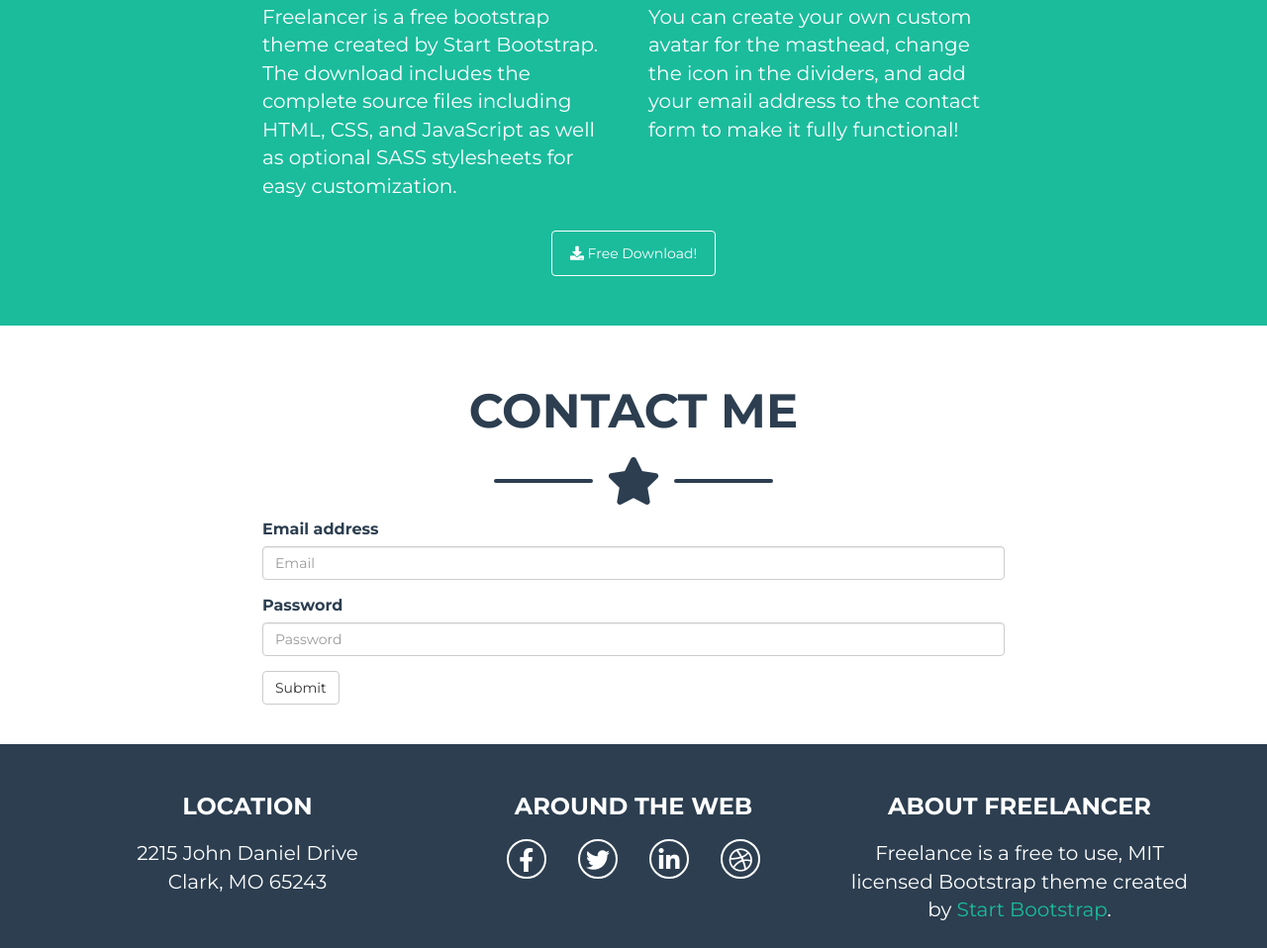
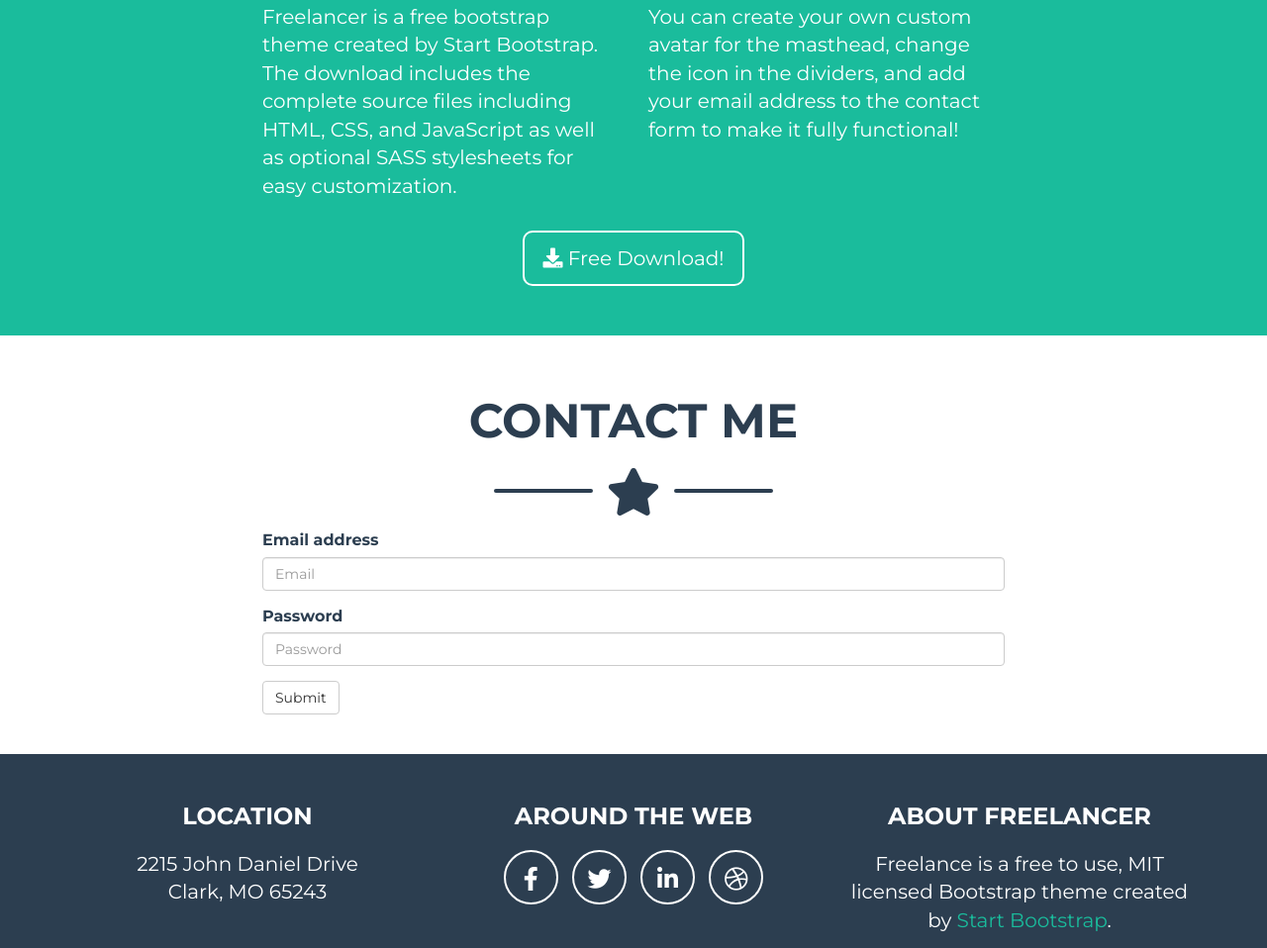
Before and after one commit to ailequal/html-css-bootstrap-freelancer, a plain HTML site: page index.html in a window 1280 px wide. Shown: the part 1593-2551 px from the top of the page at 99% size. Drawn offline with nearby package versions, Linux system fonts and the light colour scheme.

Commit message:
Minor fixes

```diff
--- a/css/style.css
+++ b/css/style.css
@@ -115,7 +115,6 @@ body {
 .start_bootstrap {
   color: #FFFFFF;
   text-align: center;
-  text-transform: uppercase;
 }
 
 .start_bootstrap .background_color {
@@ -128,6 +127,7 @@ body {
 
 .start_bootstrap h1 {
   font-weight: 700;
+  text-transform: uppercase;
 }
 
 .start_bootstrap h2 {
@@ -223,8 +223,10 @@ body {
 .about a {
   padding: 12px 18px;
   background-color: #1abc9c;
-  border: 1px solid #FFFFFF;
+  border: 2px solid #FFFFFF;
+  border-radius: 10px;
   color: #FFFFFF;
+  font-size: 20px;
 }
 
 .about a:hover {
@@ -281,14 +283,15 @@ body {
 
 .info .social a {
   display: inline-block;
-  height: 40px;
-  width: 40px;
+  height: 55px;
+  width: 55px;
   color: #FFFFFF;
   font-size: 24px;
   text-decoration: none;
-  margin: 0 14px;
+  margin: 0 5px;
   border: 2px solid #FFFFFF;
   border-radius: 50%;
+  line-height: 50px;
 }
 
 .info .social a:hover {
```
